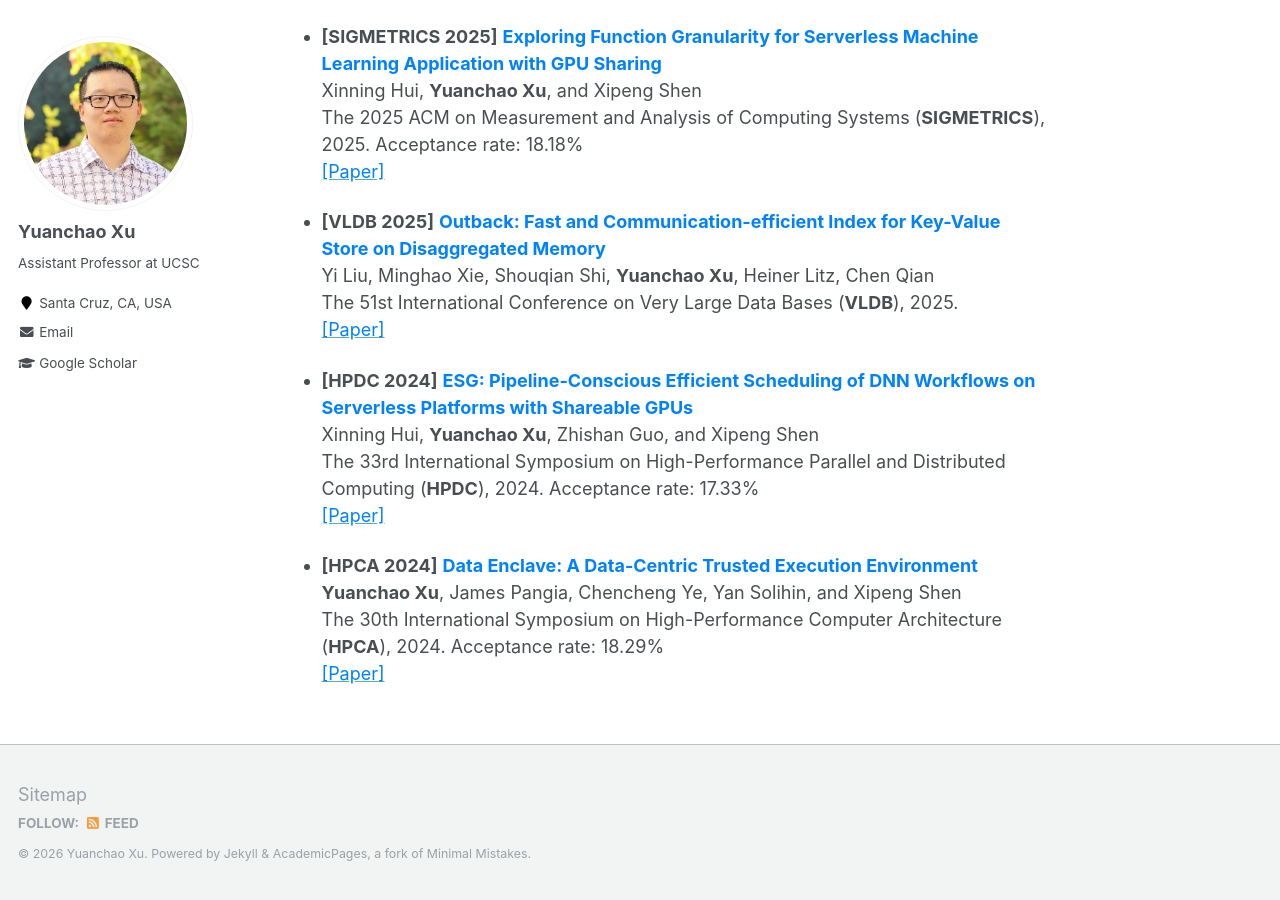
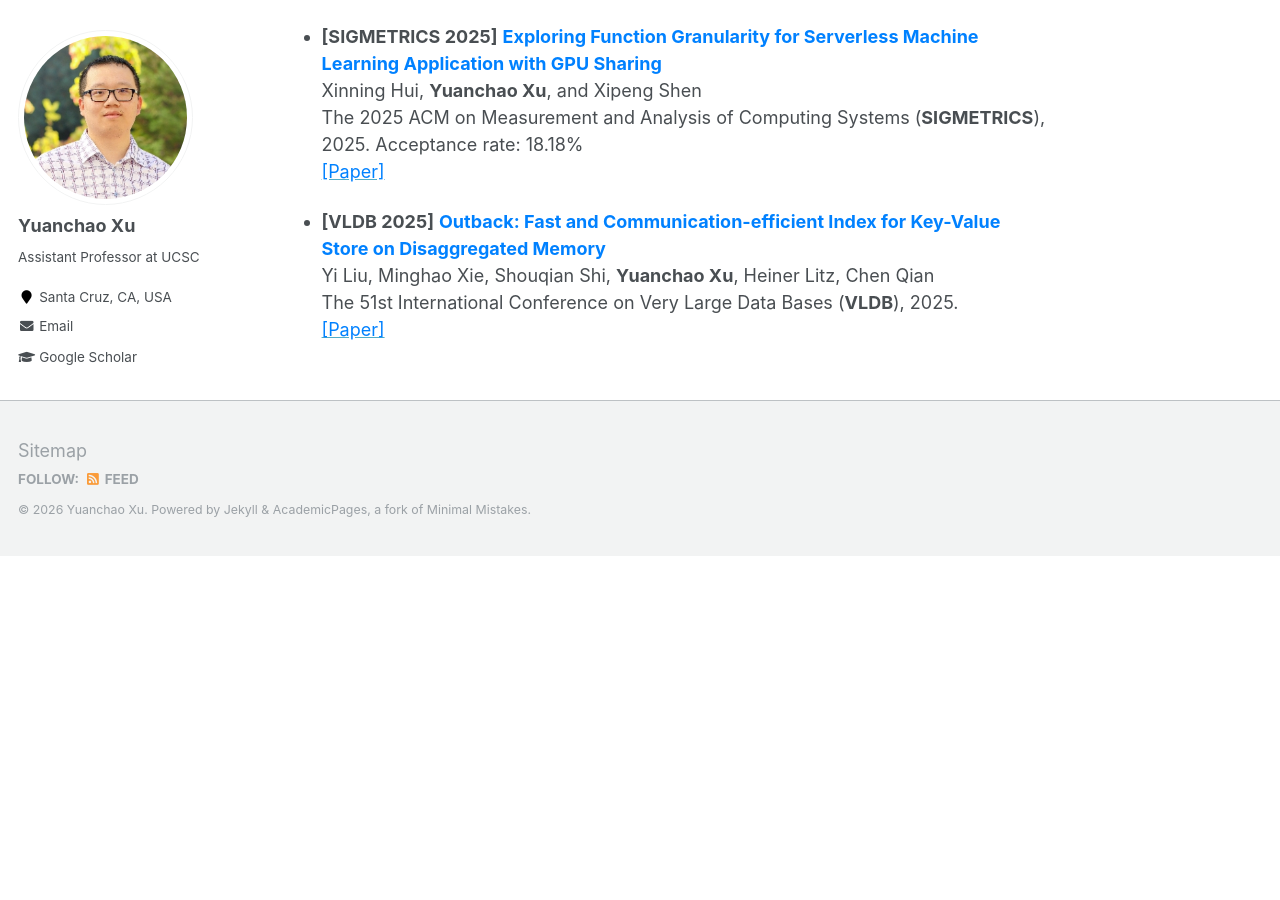
Before and after one commit to yuanchaoxu6/yuanchaoxu6.github.io, a Jekyll site: the page built from _pages/about.md, in a window 1280 px wide and 900 px high, scrolled down 2977 px. Built offline with Jekyll 4.4.1, drawn with Linux system fonts in a browser that asks for light colours; after the commit the page ends 3533 px from its top, so only the background shows below that.

Commit message:
Update about.md

```diff
--- a/_pages/about.md
+++ b/_pages/about.md
@@ -122,13 +122,3 @@ The names of the students in my lab are <ins>underlined</ins>.
   Yi Liu, Minghao Xie, Shouqian Shi, **Yuanchao Xu**, Heiner Litz, Chen Qian
   The 51st International Conference on Very Large Data Bases (**VLDB**), 2025.
   [<font color="#0081ff">[Paper]</font>](https://dl.acm.org/doi/10.14778/3705829.3705849)
-
-- **[HPDC 2024]** **<font color="#0081ff">ESG: Pipeline-Conscious Efficient Scheduling of DNN Workflows on Serverless Platforms with Shareable GPUs</font>**
-  Xinning Hui, **Yuanchao Xu**, Zhishan Guo, and Xipeng Shen
-  The 33rd International Symposium on High-Performance Parallel and Distributed Computing (**HPDC**), 2024. Acceptance rate: 17.33%
-  [<font color="#0081ff">[Paper]</font>](https://dl.acm.org/doi/epdf/10.1145/3625549.3658657)
-
-- **[HPCA 2024]** **<font color="#0081ff">Data Enclave: A Data-Centric Trusted Execution Environment</font>**
-  **Yuanchao Xu**, James Pangia, Chencheng Ye, Yan Solihin, and Xipeng Shen
-  The 30th International Symposium on High-Performance Computer Architecture (**HPCA**), 2024. Acceptance rate: 18.29%
-  [<font color="#0081ff">[Paper]</font>](http://yuanchaoxu6.github.io/files/HPCA2024_DataEnclave.pdf)
```
